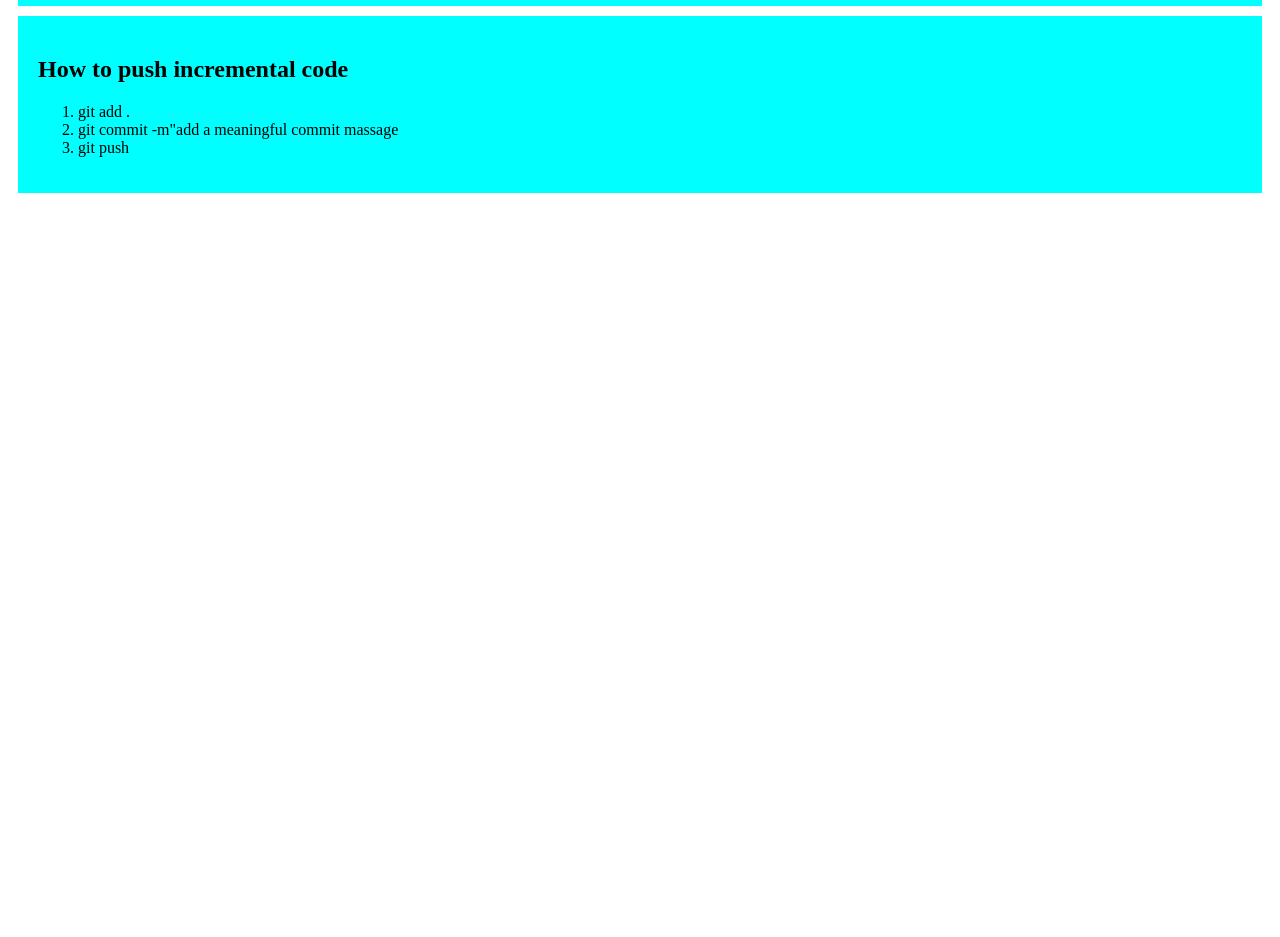
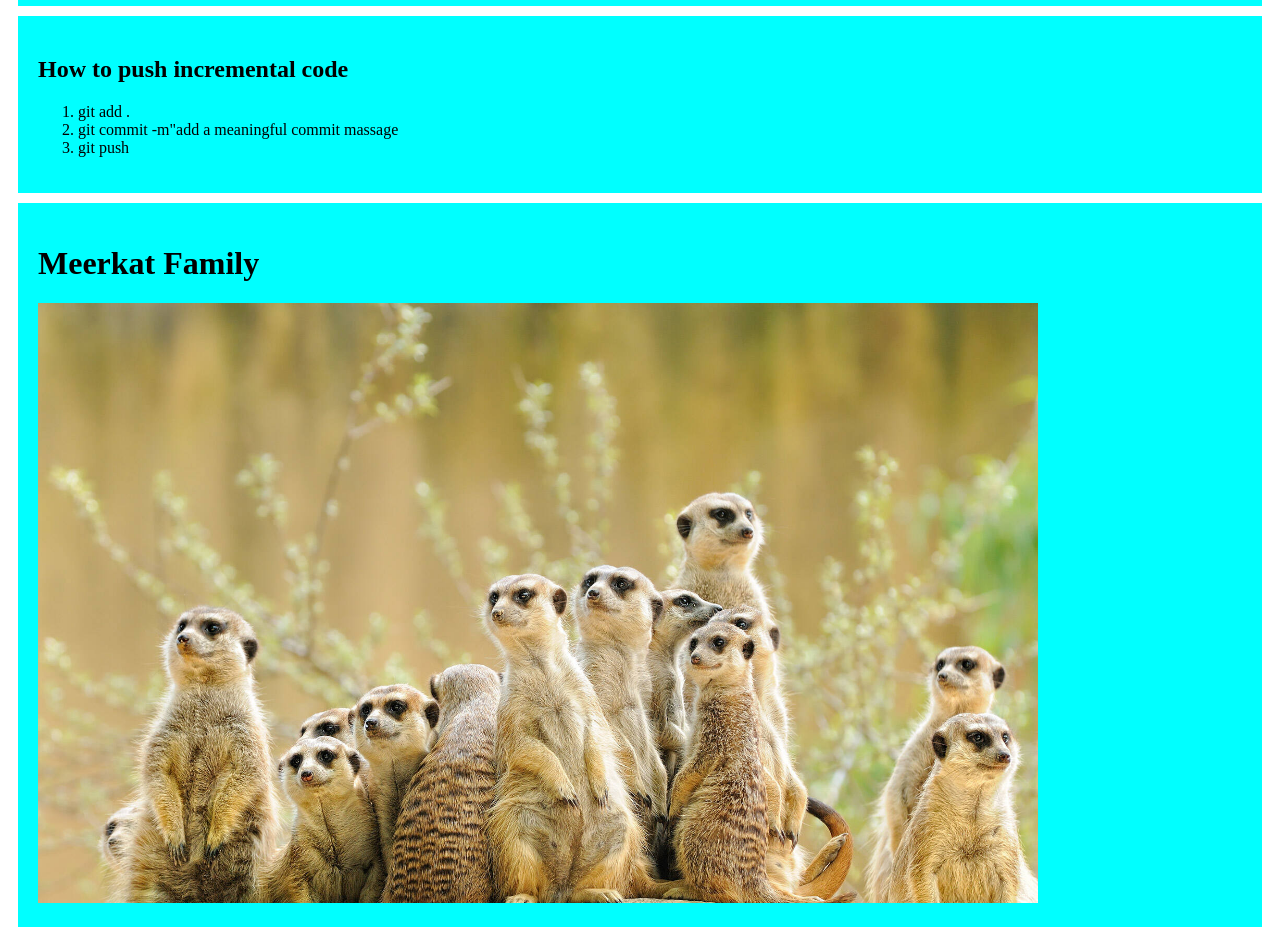
Before and after one commit to Niloy2403/My-first-wbsite, a plain HTML site: page index.html in a window 1280 px wide. Shown: the part 500-1437 px from the top of the page. Before the commit the page ends 800 px from the top, so only its background shows below. Drawn offline with Linux system fonts and the light colour scheme.

Commit message:
added image

```diff
--- a/index.html
+++ b/index.html
@@ -35,5 +35,9 @@
             <li>git push</li>
         </ol>
     </div>
+    <div>
+        <h1>Meerkat Family</h1>
+        <img width="1000px" height="600px" src="Images/BingImageOfTheDay.jpg" alt="A picture of Meerkat Family">
+    </div>
 </body>
 </html>
```
Also changed, not shown: Images/BingImageOfTheDay.jpg (added).
